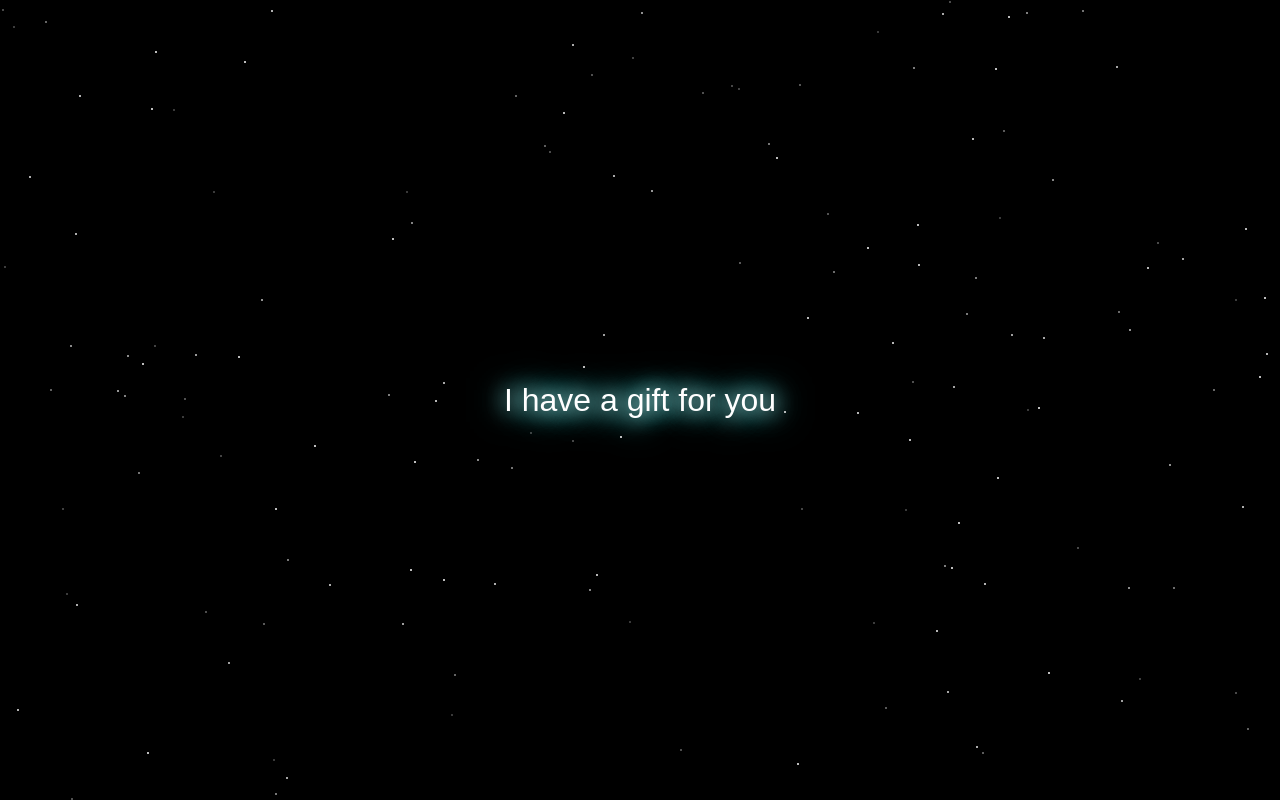
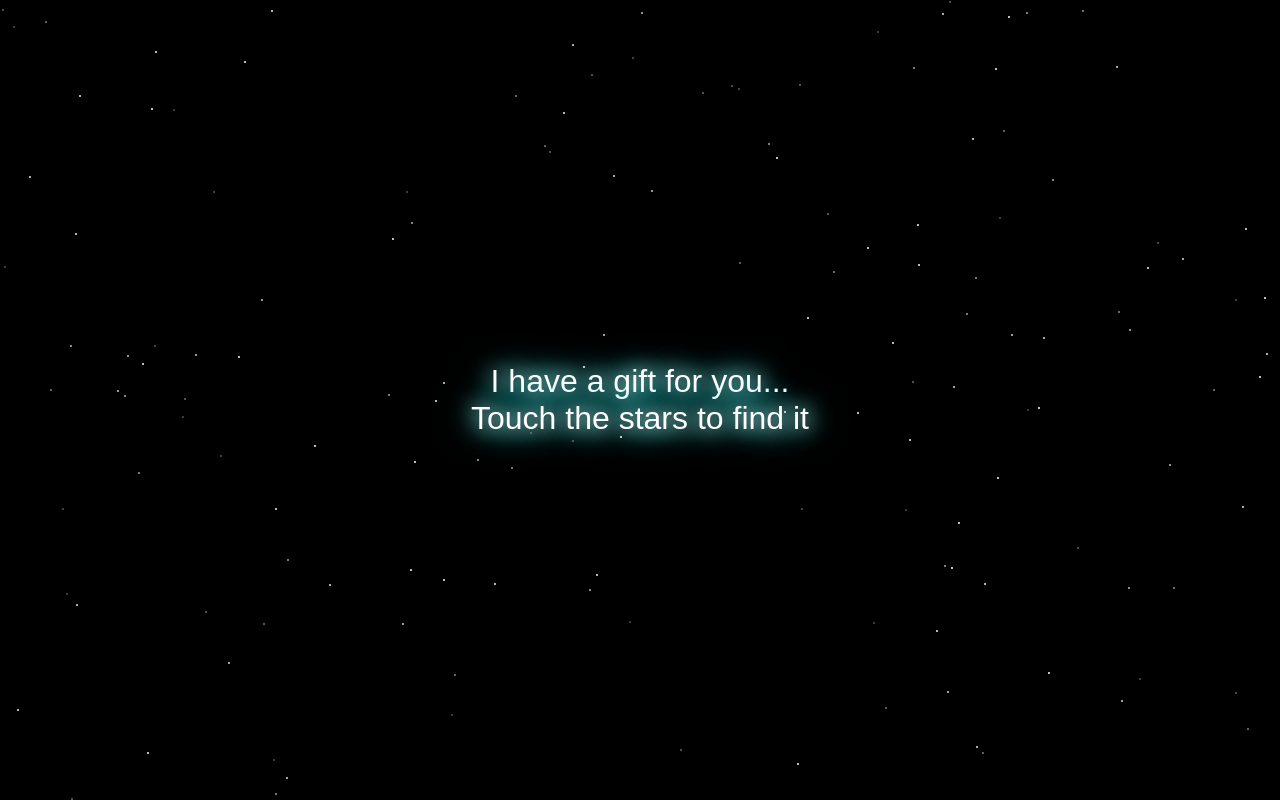
Before and after one commit to ArpNova/Surprise, a plain HTML site: page index.html in a window 1280 px wide. Drawn offline with Linux system fonts and the light colour scheme.

Commit message:
Update index.html
add instructions

```diff
--- a/index.html
+++ b/index.html
@@ -57,7 +57,7 @@
   </style>
 </head>
 <body onclick="redirectToGift()">
-  <div class="text">I have a gift for you</div>
+  <div class="text">I have a gift for you... <br> Touch the stars to find it </div>
 
   <script>
     // Generate random stars
```
